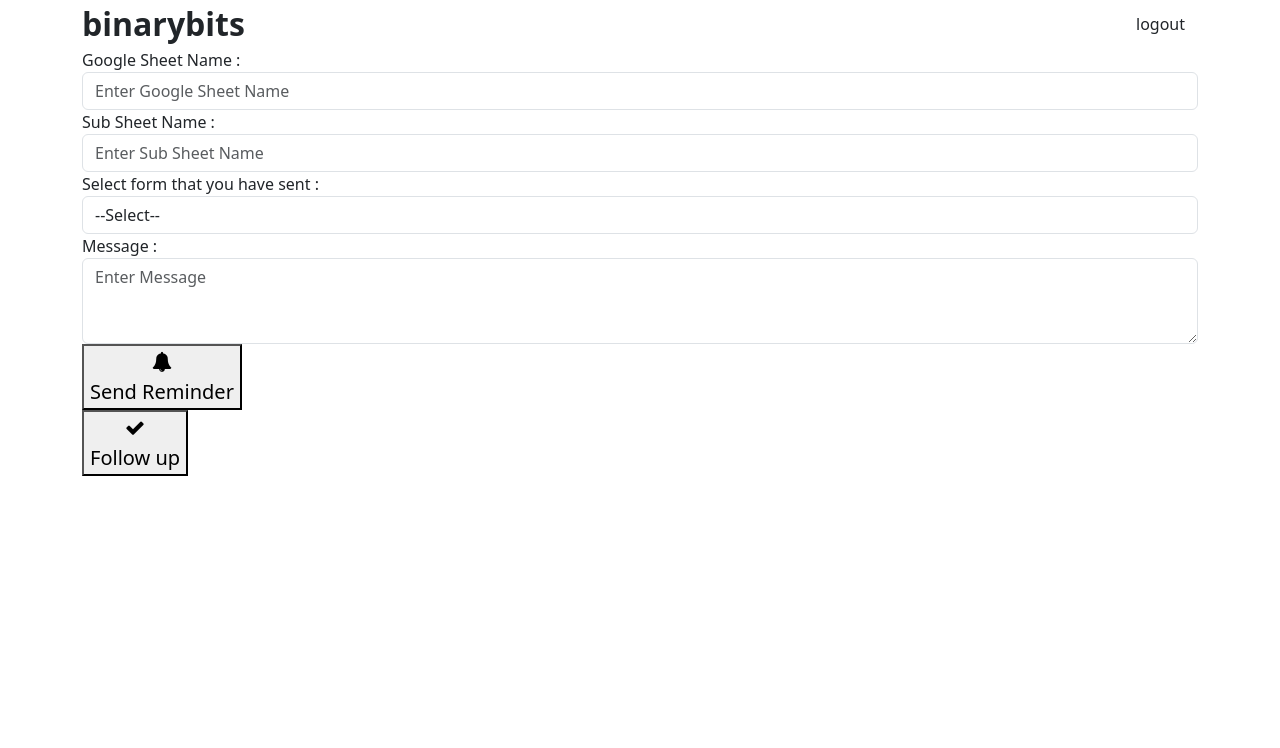
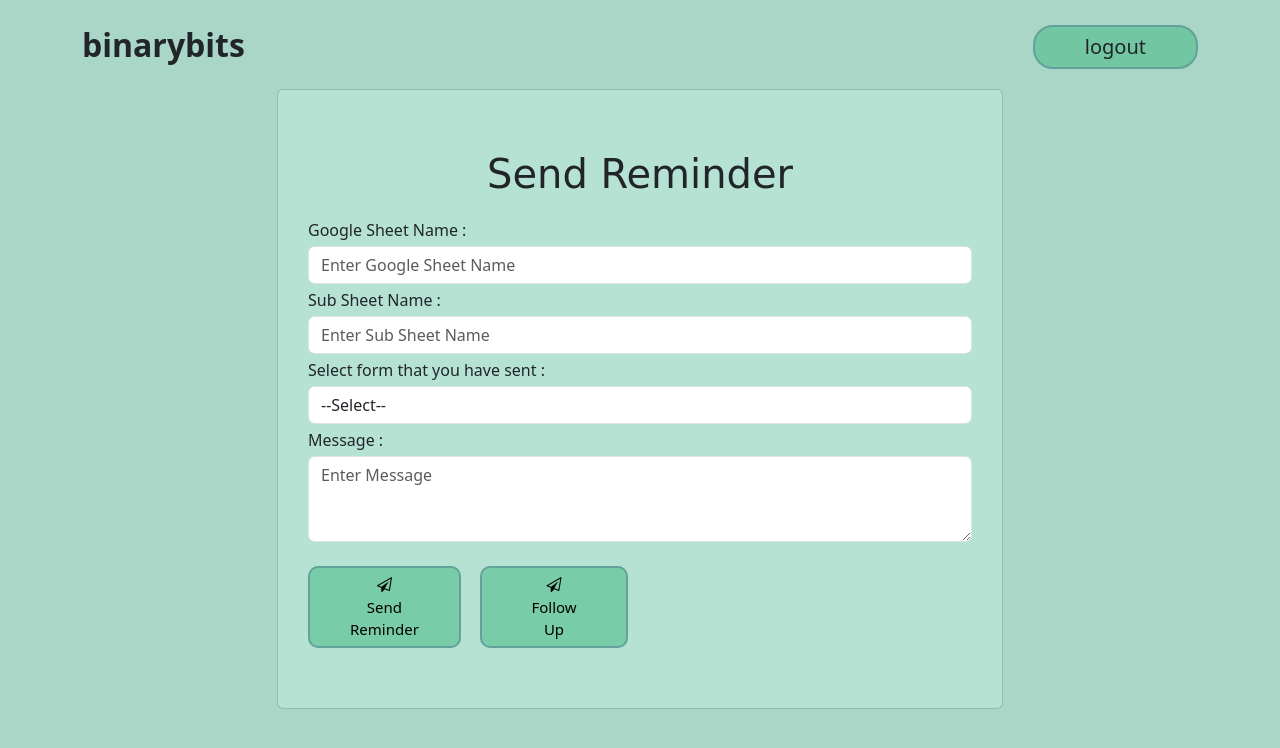
Before and after one commit to Vraj-Shah-912/Binary_Bits, a Flask app: page /reminder in a window 1280 px wide. Shown: the top 748 px of the page. Run offline with Flask 3, Linux system fonts and the light colour scheme; data that the repository does not hold is empty.

Commit message:
reminder design done

```diff
--- a/app.py
+++ b/app.py
@@ -178,21 +178,17 @@ def sendreminder():
             subsheet = request.form.get('subsheet')
             msg = request.form.get('msg')
 
-
-
-            print(batch)
-
         except:
             flash("user not found", "danger")
             return redirect('/forgot')
         flash("reset email has send ", "success")
         return redirect('/')
-
-    sq = "SELECT title FROM sentmail"
-    cursor.execute(sq)
-    result = cursor.fetchall()
-    print(result)
-    return render_template('sendreminder.html',result=result)
+    else:
+        sq = "SELECT title FROM sentmail"
+        cursor.execute(sq)
+        result = cursor.fetchall()
+        print(result)
+        return render_template('sendreminder.html',result=result)
 
 
 
--- a/static/css/st.css
+++ b/static/css/st.css
@@ -8,13 +8,19 @@ body{
 }
 .btn{
     padding: 5px 50px;
-    color: var(--main-bg-color);
+    background: var(--mian-bg-home);
     margin: 25px 0 20px 0;
     border: 2px solid var(--main-bg-color);
     border-radius: 20px;
     font-size: 20px;
-
-
+}
+.btn:hover{
+    padding: 5px 50px;
+    background: rgb(159, 242, 204);
+    margin: 25px 0 20px 0;
+    border: 2px solid var(--main-bg-color);
+    border-radius: 20px;
+    font-size: 20px;
 }
 .box1{
 width: 500px;
@@ -50,3 +56,27 @@ font-size: 19px;
     border-radius: 7px;
     opacity: .7;
 }
+.sandbtn
+{
+    background: var(--mian-bg-home);
+    margin: 20px 0px;
+    padding: 5px 40px;
+    border-radius: 10px;
+    border: 2px solid var(--main-bg-color);
+
+}
+.sandbtn:hover{
+    background: rgb(159, 242, 204);
+    border: 2px solid var(--main-bg-color);
+
+}
+.sendcard{
+    background: #d3fff14a;
+    padding: 40px 30px;
+}
+.sendheader{
+    color:var(--main-bg-home);
+    font-family: 'Bruno Ace SC', cursive;
+    margin: 20px 0px;
+
+}
--- a/templates/nav.html
+++ b/templates/nav.html
@@ -1,14 +1,4 @@
-
-    <nav class="navc">
-        <!-- <img src="img/aryan2-removebg-preview.png" class="logo" alt=""> -->
-        <h1 class="subtitle"><span>Binary Bits</span></h1>
-        <ul id="sidemenu">
-            <li><a href="#header">Home</a></li>
-            <li><a href="#about">About</a></li>
-            <li><a href="#services">Service</a></li>
-            <li><a href="#portfoliyo">Portfoliyo</a></li>
-            <li><a href="#contact">Contact</a></li>
-            <i class="fas fa-times" onclick="closemenu()"></i>
-        </ul><i class="fas fa-bars" onclick="openmenu()"></i>
-            <a type="submit" href="/logout" class="btn btn-primary blogout">Logout</a>
-    </nav>
+<div class="container d-flex justify-content-between align-items-center">
+    <div><span class="fs-2"><b>binarybits</b></span></div>
+    <a href="/logout" class="btn">logout</a>
+  </div>
--- a/templates/sendreminder.html
+++ b/templates/sendreminder.html
@@ -4,35 +4,32 @@
 {% endblock title %}
 {% block style %}
     {{super()}}
-    <link rel="stylesheet" href="">
+<link rel="stylesheet" href="{{ url_for('static', filename='css/st.css') }}" />
+
 {% endblock style %}
 {% block body %}
-<div class="container d-flex justify-content-between align-items-center">
-  <div><span class="fs-2"><b>binarybits</b></span></div>
-  <button class="btn">logout</button>
-</div>
-    <form action="/sendreminder" method="POST">
-  <div class="container">
-
-
-
-      <div class="form-group">
+{% include 'nav.html' %}
+<form action="/sendreminder" method="POST">
+  <div class="container" style="width:750px;">
+    <div class="card sendcard">
+      <h1 class="sendheader d-flex justify-content-center">Send Reminder</h1>
+          <div class="form-group">
         <label for="text">Google Sheet Name :</label>
-        <input type="text" class="form-control" id="googleSheet" name="googlesheet" placeholder="Enter Google Sheet Name">
+        <input type="text" class="form-control my-1" id="googleSheet" name="googlesheet" placeholder="Enter Google Sheet Name">
         <small class="invalid-feedback is-invalid">Please Enter Google Sheet Name</small>
       </div>
 
       <div class="form-group">
         <label for="text">Sub Sheet Name :</label>
-        <input type="text" class="form-control" id="subSheet" name="subsheet" placeholder="Enter Sub Sheet Name">
+        <input type="text" class="form-control my-1" id="subSheet" name="subsheet" placeholder="Enter Sub Sheet Name">
         <small class="invalid-feedback is-invalid">Please Enter Sub Sheet Name</small>
       </div>
 
     <div class="form-group">
       <label for="batch">Select form that you have sent :</label>
-      <select class="form-control" name="title" id="batch">
+      <select class="form-control my-1" name="title" id="batch">
         <option>--Select--</option>
-        <{% for result in result%}
+        {% for result in result%}
         <option>{{ result[0] }}</option>
         {% endfor %}
       </select>
@@ -41,58 +38,29 @@
 
     <div class="form-group">
       <label>Message :</label>
-      <textarea placeholder="Enter Message" name="msg" class="form-control" id="exampleFormControlTextarea1" rows="3"></textarea>
+      <textarea placeholder="Enter Message" name="msg" class="form-control my-1" id="exampleFormControlTextarea1" rows="3"></textarea>
     </div>
+    <div class="row">
+<div class="col-md-3
+">
+  <button type="submit" style="font-size:15px" id="sendBtn" class="sandbtn "><i class="fa fa-send-o"></i><br>
+    Send Reminder</button>
+  </div>
+  <div class="col-md-3">
 
-    <!-- <div class="form-group">
-      <label for="department">Select your department :</label>
-      <select class="form-control" name="department" id="department" placeholder="Select your department">
-        <option>None</option>
-        <option>CE</option>
-        <option>IT</option>
-        <option>BM</option>
-        <option>MET</option>
-        <option>MECH</option>
-        <option>CIVIL</option>
-        <option>EC</option>
-        <option>IC</option>
-      </select>
-      <small class="invalid-feedback is-invalid">Please select department</small>
-    </div> -->
-    <!-- <div class="form-group">
-      <label for="semester">Select your semester :</label>
-      <select class="form-control" name="semester" id="semester">
-        <option>None</option>
-        <option>1</option>
-        <option>2</option>
-        <option>3</option>
-        <option>4</option>
-        <option>5</option>
-        <option>6</option>
-        <option>7</option>
-        <option>8</option>
-      </select>
-      <small class="invalid-feedback is-invalid">Please select semester</small>
+    <button type="submit" style="font-size:15px" id="sendBtn" class="sandbtn"><i class="fa fa-send-o"></i><br>
+      Follow Up</button>
     </div>
-    <div class="form-group">
-      <label for="batch">Select your batch :</label>
-      <select class="form-control" name="batch" id="batch">
-        <option>None</option>
-        <option>A</option>
-        <option>B</option>
-      </select>
-      <small class="invalid-feedback is-invalid">Please select batch</small>
+        </div>
+    <!-- <div class="sendBtn">
+      <button type="submit" style="font-size:20px" name="reminder" id="sendBtn"><i class="fa fa-bell"></i><br>
+        Send Reminder</button>
     </div> -->
 
-
-    <div class="sendBtn">
-      <button type="submit" style="font-size:20px" name="reminder" id="sendBtn"><i class="fa fa-bell"></i><br>
-        Send Reminder</button>
-    </div>
-
-    <div class="followupBtn">
+    <!-- <div class="followupBtn">
         <button type="followup" name="followup" style="font-size:20px" id="followupBtn"> <i class="fa fa-check"></i><br>Follow up</button>
-    </div>
+    </div> -->
   </form>
-
+</div>
+</div>
   {% endblock body %}
```
Also changed, not shown: templates/index.html (+3 -4 lines), templates/sendmail.html (+11 -19 lines).
